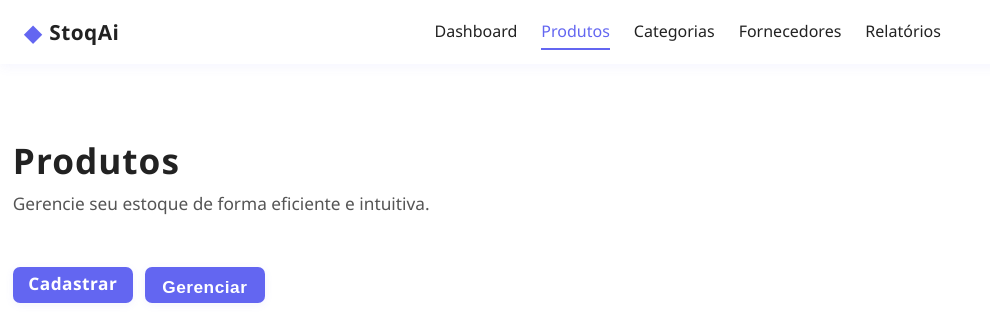
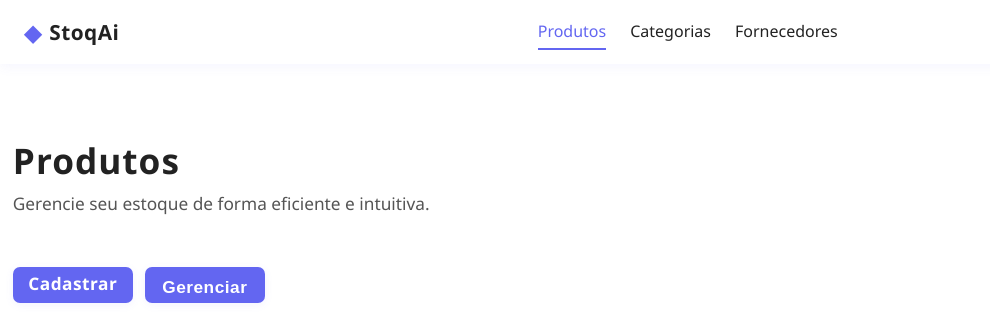
Before and after one commit to StoqAi/new-stoqai, a Flask app: page / in a window 1280 px wide. Shown: the top 321 px of the page, without its empty margins (0-990 px from the left). Run offline with Flask 3, Linux system fonts and the light colour scheme; data that the repository does not hold is empty.

Commit message:
update navbar

```diff
--- a/templates/categoria_form.html
+++ b/templates/categoria_form.html
@@ -11,7 +11,6 @@
             <span class="logo-text">StoqAi</span>
         </div>
         <div class="navbar-center">
-            <a href="#" class="nav-link">Dashboard</a>
             <a href="{{ url_for('index') }}" class="nav-link">Produtos</a>
             <a href="{{ url_for('categorias') }}" class="nav-link active">Categorias</a>
             <a href="{{ url_for('fornecedores') }}" class="nav-link">Fornecedores</a>
--- a/templates/categorias.html
+++ b/templates/categorias.html
@@ -11,7 +11,6 @@
             <span class="logo-text">StoqAi</span>
         </div>
         <div class="navbar-center">
-            <a href="#" class="nav-link">Dashboard</a>
             <a href="{{ url_for('index') }}" class="nav-link">Produtos</a>
             <a href="{{ url_for('categorias') }}" class="nav-link active">Categorias</a>
             <a href="{{ url_for('fornecedores') }}" class="nav-link">Fornecedores</a>
--- a/templates/fornecedor_form.html
+++ b/templates/fornecedor_form.html
@@ -11,7 +11,6 @@
             <span class="logo-text">StoqAi</span>
         </div>
         <div class="navbar-center">
-            <a href="#" class="nav-link">Dashboard</a>
             <a href="{{ url_for('index') }}" class="nav-link">Produtos</a>
             <a href="#" class="nav-link">Categorias</a>
             <a href="{{ url_for('fornecedores') }}" class="nav-link active">Fornecedores</a>
--- a/templates/fornecedores.html
+++ b/templates/fornecedores.html
@@ -11,7 +11,6 @@
             <span class="logo-text">StoqAi</span>
         </div>
         <div class="navbar-center">
-            <a href="#" class="nav-link">Dashboard</a>
             <a href="{{ url_for('index') }}" class="nav-link">Produtos</a>
             <a href="{{ url_for('categorias') }}" class="nav-link">Categorias</a>
             <a href="{{ url_for('fornecedores') }}" class="nav-link active">Fornecedores</a>
--- a/templates/index.html
+++ b/templates/index.html
@@ -11,11 +11,9 @@
             <span class="logo-text">StoqAi</span>
         </div>
         <div class="navbar-center">
-            <a href="#" class="nav-link">Dashboard</a>
-            <a href="#" class="nav-link active">Produtos</a>
-            <a href="#" class="nav-link">Categorias</a>
-            <a href="#" class="nav-link">Fornecedores</a>
-            <a href="#" class="nav-link">Relatórios</a>
+            <a href="{{ url_for('index') }}" class="nav-link active">Produtos</a>
+            <a href="{{ url_for('categorias') }}" class="nav-link">Categorias</a>
+            <a href="{{ url_for('fornecedores') }}" class="nav-link">Fornecedores</a>
         </div>
     </nav>
     <div class="container">
```
